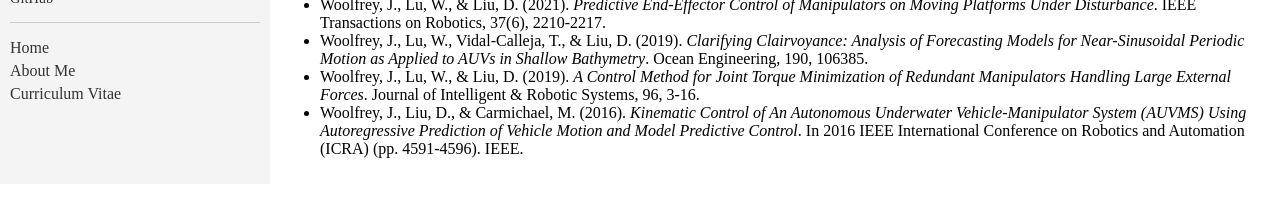
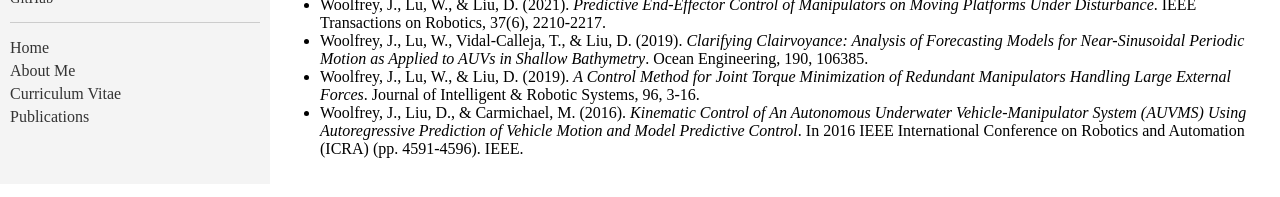
Before and after one commit to Woolfrey/woolfrey.github.io, a Jekyll site: the page built from publications.md, in a window 1280 px wide. Shown: the part 174-371 px from the top of the page. Built offline with Jekyll 4.4.1, drawn with Linux system fonts in a browser that asks for light colours; our own code applies the rules of GitHub Pages for plain Markdown files.

Commit message:
Update _config.yml

```diff
--- a/_config.yml
+++ b/_config.yml
@@ -19,6 +19,8 @@ sidebar:
     url: "/about/"
   - title: "Curriculum Vitae"
     url: "/cv/"
+  - title: "Publications"
+    url: "/publications/"
 
 # Specify kramdown as the Markdown processor
 markdown: kramdown
```
